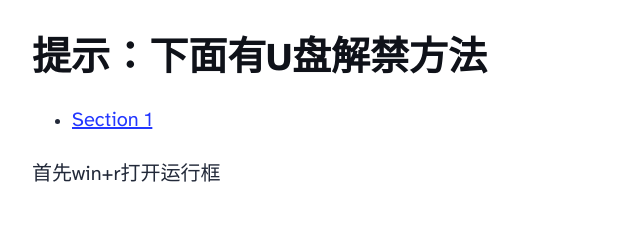
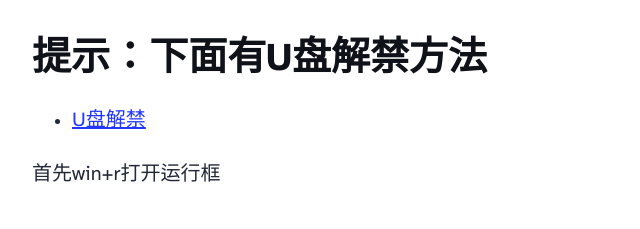
Before and after one commit to Bobozwb/boboweb, an Astro site: page /blog/shutongjifang in a window 1280 px wide. Shown: the part 1272-1501 px from the top of the page, 248-888 px from the left. Built offline with nearby package versions, Linux system fonts and the light colour scheme; Astro itself is replaced by a stand-in of ours.

Commit message:
Update shutongjifang.md

```diff
--- a/src/content/blog/shutongjifang.md
+++ b/src/content/blog/shutongjifang.md
@@ -18,7 +18,7 @@ heroImage: "/jiyu.jpg"
 ### 提示：下面有U盘解禁方法
 
 <ul>
-  <li><a href="## U盘解禁(仅适用于我的机房):">Section 1</a></li>
+  <li><a href="#U盘解禁(仅适用于我的机房):">U盘解禁</a></li>
 </ul>
 
 首先win+r打开运行框
```
